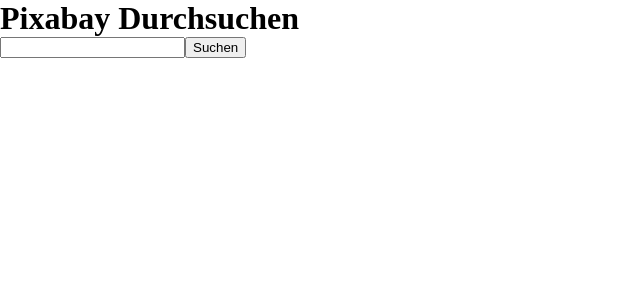
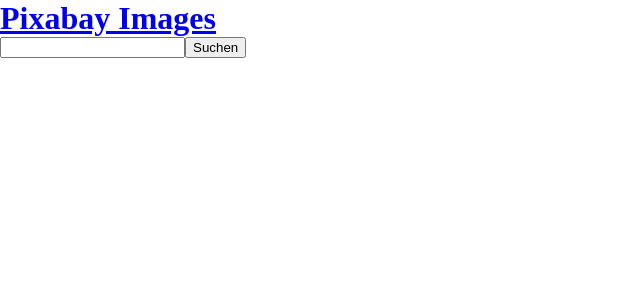
Before and after one commit to BitSchupser/pixapoint, an Angular app: page / in a window 1280 px wide. Shown: the top 300 px of the page, without its empty margins (0-640 px from the left). Built offline with nearby package versions, Linux system fonts and the light colour scheme.

Commit message:
Add a link to pixabay.com
To fulfill the API guidlines.

```diff
--- a/src/app/app.component.html
+++ b/src/app/app.component.html
@@ -1,4 +1,4 @@
-<h1>Pixabay Durchsuchen</h1>
+<h1><a href="https://pixabay.com/" target="_blank">Pixabay Images</a></h1>
 <form>
   <input [(ngModel)]='searchString' type="text" name='searchString'/>
   <button type="submit" (click)='search()'>Suchen</button>
```
